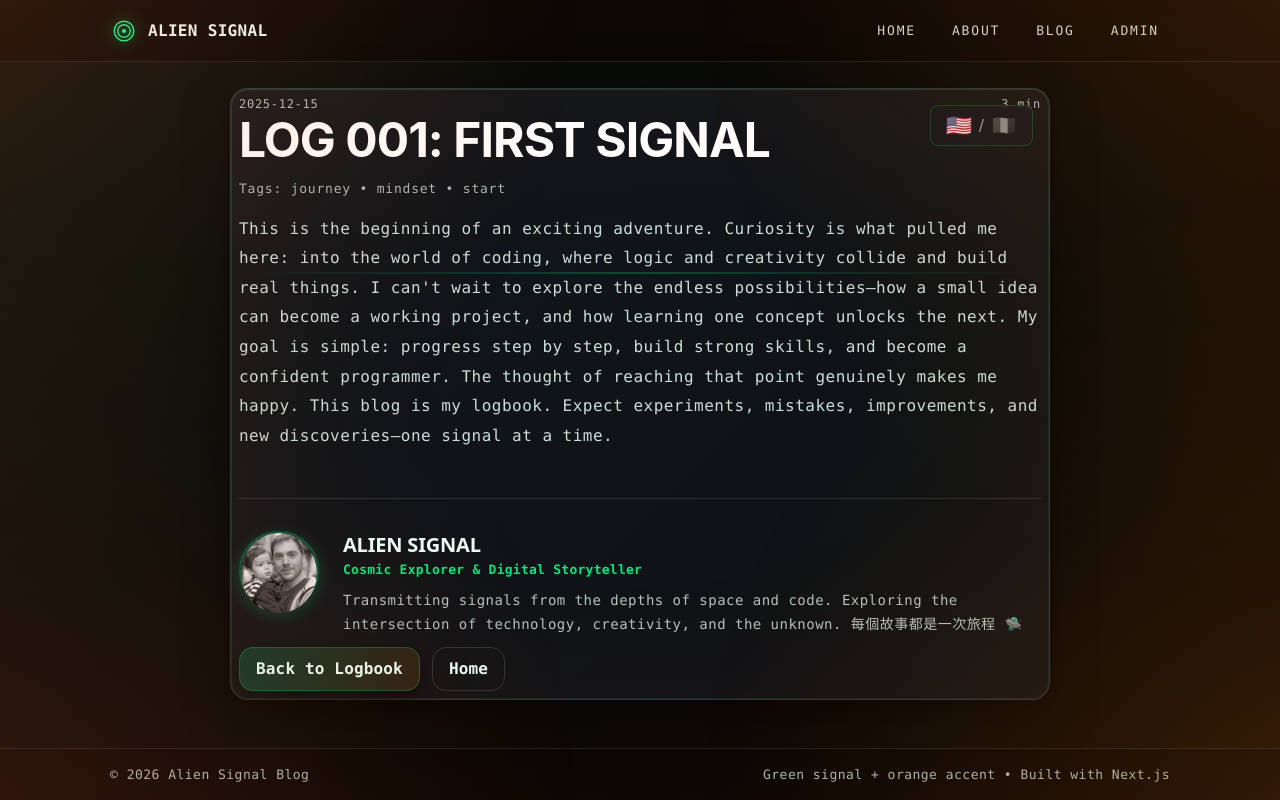
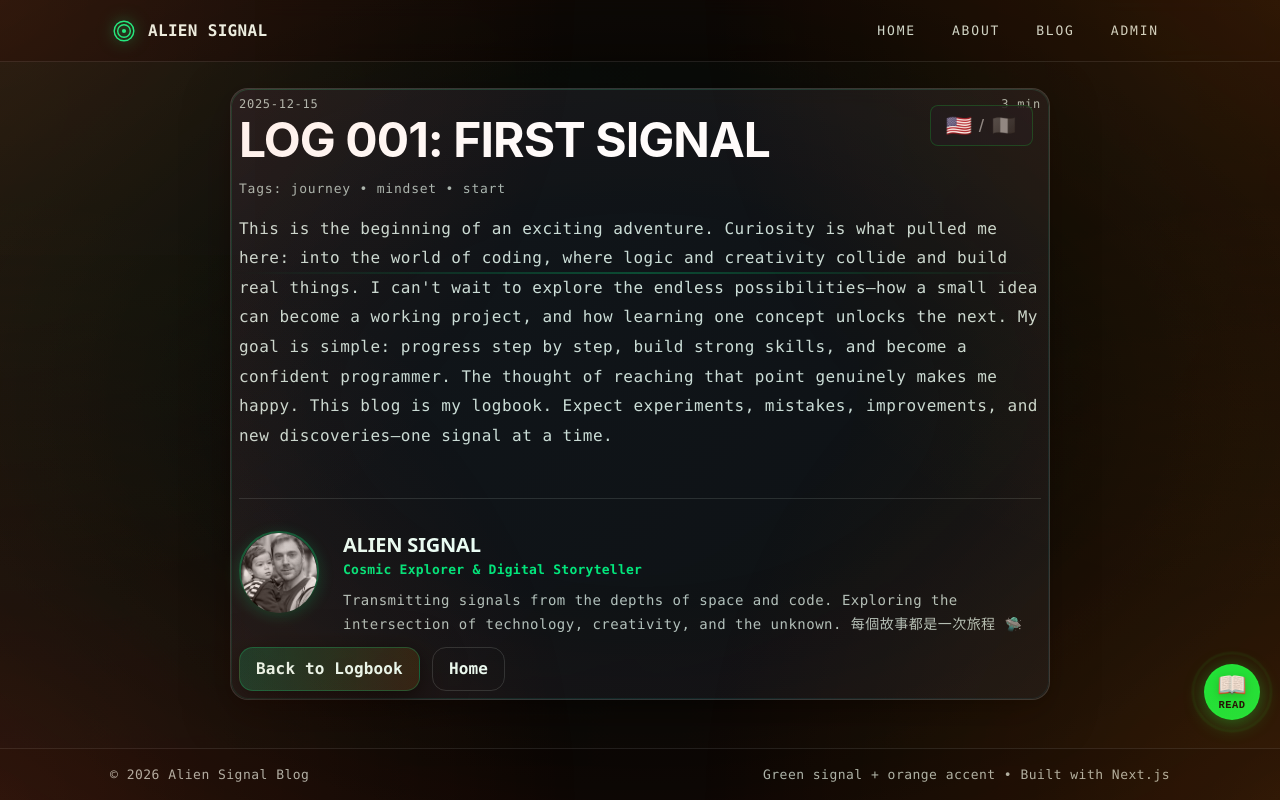
Before and after one commit to seibas/alien-signal-blog, a Next.js app: page /blog/log-001-first-signal in a window 1280 px wide. Shown: the top 800 px of the page. Built offline with nearby package versions, Linux system fonts and the light colour scheme.

Commit message:
Add reading mode toggle with smooth transitions and keyboard shortcut

```diff
--- a/app/globals.css
+++ b/app/globals.css
@@ -2510,3 +2510,307 @@ body.mobile-menu-open {
     font-size: 20px;
   }
 }
+
+/* ============================================
+   READING MODE TOGGLE
+   ============================================ */
+
+/* Reading mode color scheme */
+html.reading-mode {
+  background: #FBF7F0;
+  color: #1A1816;
+}
+
+html.reading-mode body {
+  background: #FBF7F0;
+  color: #1A1816;
+  font-family: -apple-system, BlinkMacSystemFont, 'Inter', 'Segoe UI', system-ui, sans-serif;
+  line-height: 1.8;
+}
+
+/* Transition for smooth mode switching */
+html,
+body {
+  transition: background-color 0.6s ease, color 0.6s ease;
+}
+
+/* Adjust cards in reading mode */
+html.reading-mode .card {
+  background: rgba(237, 232, 225, 0.5);
+  border-color: rgba(61, 58, 55, 0.1);
+  box-shadow: 0 2px 8px rgba(29, 26, 22, 0.08);
+}
+
+/* Header adjustments */
+html.reading-mode .header {
+  background: rgba(251, 247, 240, 0.95);
+  border-bottom-color: rgba(61, 58, 55, 0.1);
+}
+
+html.reading-mode .brand {
+  color: #2D2A27;
+}
+
+html.reading-mode .nav a {
+  color: #3D3A37;
+  opacity: 0.9;
+}
+
+html.reading-mode .nav a:hover {
+  color: #D97706;
+  border-color: rgba(217, 119, 6, 0.3);
+  background: rgba(217, 119, 6, 0.05);
+  text-shadow: none;
+}
+
+/* Article content in reading mode */
+html.reading-mode .article,
+html.reading-mode .articleContent {
+  color: #3D3A37;
+}
+
+html.reading-mode .articleTitle {
+  color: #2D2A27;
+}
+
+html.reading-mode .articleMeta {
+  color: #78716C;
+}
+
+/* Headings in reading mode */
+html.reading-mode h1,
+html.reading-mode h2,
+html.reading-mode h3,
+html.reading-mode h4,
+html.reading-mode h5,
+html.reading-mode h6 {
+  color: #2D2A27;
+}
+
+/* Buttons in reading mode */
+html.reading-mode .btn {
+  background: rgba(217, 119, 6, 0.1);
+  border-color: rgba(217, 119, 6, 0.3);
+  color: #D97706;
+}
+
+html.reading-mode .btn:hover {
+  background: rgba(217, 119, 6, 0.2);
+  border-color: rgba(217, 119, 6, 0.4);
+  box-shadow: 0 8px 24px rgba(217, 119, 6, 0.15);
+}
+
+/* Footer in reading mode */
+html.reading-mode .footer {
+  background: rgba(251, 247, 240, 0.95);
+  border-top-color: rgba(61, 58, 55, 0.1);
+  color: #78716C;
+}
+
+/* Post cards in reading mode */
+html.reading-mode .postCard {
+  background: rgba(237, 232, 225, 0.5);
+  border-color: rgba(61, 58, 55, 0.15);
+}
+
+html.reading-mode .postCard:hover {
+  border-color: rgba(217, 119, 6, 0.3);
+  box-shadow: 0 18px 54px rgba(29, 26, 22, 0.15);
+}
+
+html.reading-mode .postTitle {
+  color: #2D2A27;
+}
+
+html.reading-mode .postExcerpt {
+  color: #3D3A37;
+}
+
+html.reading-mode .postMeta {
+  color: #78716C;
+}
+
+/* Code blocks in reading mode */
+html.reading-mode code {
+  background: #EDE8E1;
+  color: #2D2A27;
+}
+
+/* The Floating Toggle Button */
+.reading-mode-toggle {
+  position: fixed;
+  bottom: 80px;
+  right: 20px;
+  width: 56px;
+  height: 56px;
+  background: rgba(0, 255, 65, 0.95);
+  border: 2px solid rgba(0, 255, 65, 0.3);
+  border-radius: 50%;
+  display: flex;
+  flex-direction: column;
+  align-items: center;
+  justify-content: center;
+  gap: 2px;
+  cursor: pointer;
+  z-index: 998;
+  box-shadow: 0 4px 20px rgba(0, 255, 65, 0.4);
+  transition: all 0.4s cubic-bezier(0.68, -0.55, 0.265, 1.55);
+  backdrop-filter: blur(10px);
+  animation: bounce-in 0.6s cubic-bezier(0.68, -0.55, 0.265, 1.55);
+
+  /* Touch optimizations */
+  -webkit-tap-highlight-color: transparent;
+  touch-action: manipulation;
+  user-select: none;
+}
+
+@keyframes bounce-in {
+  0% {
+    transform: translateX(100px) scale(0.8);
+  }
+  50% {
+    transform: translateX(-5px) scale(1.05);
+  }
+  100% {
+    transform: translateX(0) scale(1);
+  }
+}
+
+/* Pulsing ring effect */
+.reading-mode-toggle::before {
+  content: '';
+  position: absolute;
+  top: 50%;
+  left: 50%;
+  width: 100%;
+  height: 100%;
+  border-radius: 50%;
+  border: 2px solid rgba(0, 255, 65, 0.6);
+  transform: translate(-50%, -50%);
+  animation: pulse-ring 2s ease-out infinite;
+  pointer-events: none;
+}
+
+@keyframes pulse-ring {
+  0% {
+    transform: translate(-50%, -50%) scale(1);
+    opacity: 1;
+  }
+  100% {
+    transform: translate(-50%, -50%) scale(1.5);
+    opacity: 0;
+  }
+}
+
+.reading-mode-toggle:hover {
+  transform: scale(1.1);
+  box-shadow: 0 6px 30px rgba(0, 255, 65, 0.6);
+}
+
+.reading-mode-toggle:active {
+  transform: scale(0.95);
+}
+
+/* Reading mode button styles */
+html.reading-mode .reading-mode-toggle {
+  background: rgba(255, 107, 53, 0.95);
+  border-color: rgba(255, 107, 53, 0.3);
+  box-shadow: 0 4px 20px rgba(255, 107, 53, 0.4);
+}
+
+html.reading-mode .reading-mode-toggle::before {
+  border-color: rgba(255, 107, 53, 0.6);
+}
+
+html.reading-mode .reading-mode-toggle:hover {
+  box-shadow: 0 6px 30px rgba(255, 107, 53, 0.6);
+}
+
+/* Button icon and label */
+.toggle-icon {
+  font-size: 1.5rem;
+  line-height: 1;
+  filter: drop-shadow(0 2px 4px rgba(0, 0, 0, 0.2));
+}
+
+.toggle-tooltip {
+  font-size: 0.65rem;
+  font-weight: 700;
+  text-transform: uppercase;
+  letter-spacing: 0.5px;
+  color: #020304;
+  font-family: 'Share Tech Mono', monospace;
+}
+
+html.reading-mode .toggle-tooltip {
+  color: #FBF7F0;
+}
+
+/* Transition Overlay */
+.reading-transition-overlay {
+  position: fixed;
+  top: 0;
+  left: 0;
+  right: 0;
+  bottom: 0;
+  background: rgba(0, 0, 0, 0.3);
+  backdrop-filter: blur(0px);
+  z-index: 9999;
+  pointer-events: none;
+  opacity: 0;
+  transition: opacity 0.15s ease-in, backdrop-filter 0.15s ease-in;
+}
+
+.reading-transition-overlay.active {
+  opacity: 1;
+  backdrop-filter: blur(8px);
+  animation: transition-pulse 0.6s ease-in-out;
+}
+
+@keyframes transition-pulse {
+  0% {
+    opacity: 0;
+    backdrop-filter: blur(0px);
+  }
+  50% {
+    opacity: 1;
+    backdrop-filter: blur(8px);
+  }
+  100% {
+    opacity: 0;
+    backdrop-filter: blur(0px);
+  }
+}
+
+/* Mobile adjustments for toggle button */
+@media (max-width: 768px) {
+  .reading-mode-toggle {
+    bottom: 20px;
+    right: 16px;
+    width: 52px;
+    height: 52px;
+  }
+
+  .toggle-icon {
+    font-size: 1.3rem;
+  }
+
+  .toggle-tooltip {
+    font-size: 0.6rem;
+  }
+}
+
+/* Respect reduced motion preference */
+@media (prefers-reduced-motion: reduce) {
+  .reading-mode-toggle {
+    animation: none;
+  }
+
+  .reading-mode-toggle::before {
+    animation: none;
+  }
+
+  .reading-transition-overlay.active {
+    animation: none;
+  }
+}
--- a/app/layout.jsx
+++ b/app/layout.jsx
@@ -2,6 +2,7 @@ import "./globals.css";
 import SiteHeader from "@/components/SiteHeader";
 import SiteFooter from "@/components/SiteFooter";
 import BackToTop from "@/components/BackToTop";
+import ReadingModeToggle from "@/components/ReadingModeToggle";
 import ErrorBoundary from "@/components/ErrorBoundary";
 
 export const metadata = {
@@ -72,6 +73,7 @@ export default function RootLayout({ children }) {
             <main className="main">{children}</main>
             <SiteFooter />
             <BackToTop />
+            <ReadingModeToggle />
           </div>
         </ErrorBoundary>
       </body>
--- /dev/null
+++ b/components/ReadingModeToggle.jsx
@@ -0,0 +1,72 @@
+'use client';
+
+import { useState, useEffect } from 'react';
+
+export default function ReadingModeToggle() {
+  const [isReadingMode, setIsReadingMode] = useState(false);
+  const [showOverlay, setShowOverlay] = useState(false);
+
+  // Load saved preference
+  useEffect(() => {
+    const saved = localStorage.getItem('readingMode');
+    if (saved === 'true') {
+      document.documentElement.classList.add('reading-mode');
+      setIsReadingMode(true);
+    }
+  }, []);
+
+  // Keyboard shortcut: Ctrl/Cmd + Shift + R
+  useEffect(() => {
+    const handleKeyboard = (e) => {
+      if ((e.metaKey || e.ctrlKey) && e.shiftKey && e.key === 'r') {
+        e.preventDefault();
+        toggleReadingMode();
+      }
+    };
+
+    document.addEventListener('keydown', handleKeyboard);
+    return () => document.removeEventListener('keydown', handleKeyboard);
+  }, []);
+
+  const toggleReadingMode = () => {
+    // Show transition overlay
+    setShowOverlay(true);
+
+    setTimeout(() => {
+      const html = document.documentElement;
+      const newMode = !isReadingMode;
+
+      if (newMode) {
+        html.classList.add('reading-mode');
+      } else {
+        html.classList.remove('reading-mode');
+      }
+
+      setIsReadingMode(newMode);
+      localStorage.setItem('readingMode', newMode.toString());
+
+      // Hide overlay after animation
+      setTimeout(() => {
+        setShowOverlay(false);
+      }, 600);
+    }, 150);
+  };
+
+  return (
+    <>
+      {/* Transition Overlay */}
+      <div className={`reading-transition-overlay ${showOverlay ? 'active' : ''}`} />
+
+      {/* Toggle Button */}
+      <button
+        className="reading-mode-toggle"
+        onClick={toggleReadingMode}
+        aria-label={isReadingMode ? 'Switch to dark mode' : 'Switch to reading mode'}
+        title={isReadingMode ? 'Dark Mode (Ctrl+Shift+R)' : 'Reading Mode (Ctrl+Shift+R)'}
+      >
+        <span className="toggle-icon">{isReadingMode ? '🌙' : '📖'}</span>
+        <span className="toggle-tooltip">{isReadingMode ? 'Dark' : 'Read'}</span>
+      </button>
+    </>
+  );
+}
```
